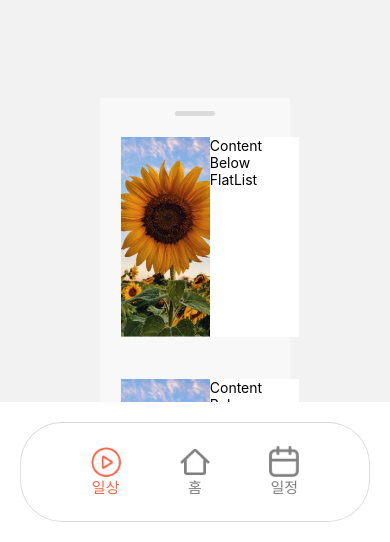
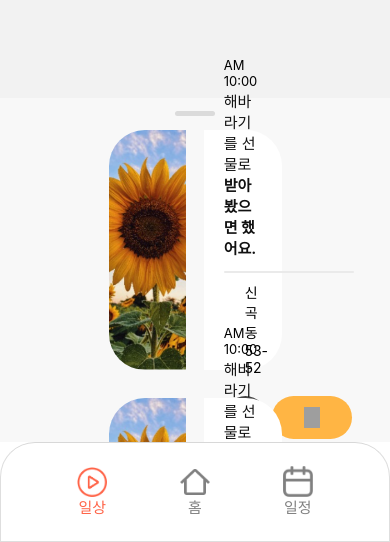
Before and after one commit to happy7yong/CoBal, a React Native app: screen / in a window 390 px wide. Shown: the part 302-844 px from the top of the page. Built offline with nearby package versions, Linux system fonts and the light colour scheme; grey boxes are pictures that could not be loaded.

Commit message:
Feat : 홈에 하트를 눌러주세요라는 문구가 들어감

```diff
--- a/App.tsx
+++ b/App.tsx
@@ -46,12 +46,12 @@ const App: React.FC = () => {
             );
           },
           tabBarStyle: {
-            borderRadius: 42,
+            borderTopLeftRadius: 35,
+            borderTopRightRadius: 35,
             borderColor: '#DEDEDE',
             borderWidth: 1,
             borderTopWidth: 1,
             height: 100,
-            margin: 20,
             elevation: 0,
             paddingRight: 40,
             paddingLeft: 40,
--- a/components/DailyScreen-styles.tsx
+++ b/components/DailyScreen-styles.tsx
@@ -45,7 +45,8 @@ export const styles = StyleSheet.create({
   dailyInner: {
     backgroundColor: '#F8F8F8',
     top: 0,
-    height: '70%',
+    width:'100%',
+    height: 500,
     alignItems: 'center',
   },
   innerBar: {
@@ -56,7 +57,7 @@ export const styles = StyleSheet.create({
     borderRadius: 20,
   },
   dailyContainer: {
-    margin: 20,
+    margin: 13,
     padding: 1,
     flexDirection: 'row',
     alignItems: 'center',
@@ -64,15 +65,55 @@ export const styles = StyleSheet.create({
   },
   rightContainer: {
     backgroundColor: '#FFFFFF',
-    width: '60%',
+    width: '45%',
+    padding:20,
+    justifyContent:'center',
     borderColor: '#E7E7E7',
-    height: 200,
+    height: 240,
+    borderTopRightRadius : 36,
+    borderBottomRightRadius : 36,
   },
   dailyContentImage: {
-    height: 200,
-    width: '60%',
+    height: 240,
+    width: '45%',
     resizeMode: 'cover',
+    borderTopLeftRadius : 36,
+    borderBottomLeftRadius : 36,
   },
+
+  TimeText:{
+      paddingBottom:1,
+      fontSize:13,
+      },
+  GPSText:{
+      paddingBottom:5,
+      paddingLeft:6,
+      },
+    thinkText1:{
+        color:'#111111',
+        fontSize:15,
+        },
+  thinkText2:{
+      color:'#111111',
+      fontSize:15,
+      fontWeight:'bold',
+      },
+  line:{
+      backgroundColor: '#EAEAEA',
+          width: 130,
+          height: 2,
+          marginTop: 13,
+          marginBottom: 9,
+          borderRadius: 20,
+      },
+  distanceImage:{
+      width:15,
+      resizeMode:'contain',
+      },
+  distance: {
+      flexDirection: 'row', // Row direction for horizontal alignment
+      alignItems: 'center', // Center align items vertically
+    },
   scrollViewContainer: {
     alignItems: 'center',
     height: '120%',
@@ -94,4 +135,42 @@ export const styles = StyleSheet.create({
     justifyContent: 'center',
     height: 200,
   },
+
+btnInner:{
+    flexDirection:'row',
+    },
+  soundContainer:{
+      width:43,
+      height:43,
+      marginTop:15,
+      borderRadius:50,
+
+      backgroundColor:'#444444',
+      justifyContent:'center',
+      alignItems:'center',
+      },
+
+  recorderContainer:{
+            width:80,
+            height:43,
+            marginTop:15,
+            margin:5,
+            borderRadius:50,
+
+            backgroundColor:'#FFB544',
+            justifyContent:'center',
+            alignItems:'center',
+      },
+
+       SIcon:{
+            width:'40%',
+            resizeMode:'contain',
+            },
+    RIcon:{
+            width:16,
+            height:21,
+            },
+
+       emptyContainer:{
+           },
 });
--- a/components/DailyScreen.tsx
+++ b/components/DailyScreen.tsx
@@ -75,17 +75,54 @@ const DailyScreen: React.FC = () => {
       <View style={styles.dailyInner}>
         <View style={styles.innerBar}></View>
             <View style={styles.dailyContainer}>
-          <Image source={require('../assets/png/Sunflower-image.png')} style={styles.dailyContentImage} />
+              <Image source={require('../assets/png/Sunflower-image.png')}
+              style={styles.dailyContentImage} />
               <View style={styles.rightContainer}>
-            <Text>Content Below FlatList</Text>
+                <Text style={styles.TimeText}>AM 10:00</Text>
+                <Text style={styles.thinkText1}>해바라기를 선물로</Text><Text style={styles.thinkText2}>받아봤으면 했어요.</Text>
+                <View style={styles.line}></View>
+                <View style={styles.distance}>
+                    <Image source={require('../assets/png/distance.png')}
+                                  style={styles.distanceImage} />
+                        <Text style={styles.GPSText}>신곡동 53-52</Text>
+                </View>
+                <View style={styles.btnInner}>
+                    <View style={styles.soundContainer}>
+                        <Image source={require('../assets/png/sound.png')}
+                          style={styles.SIcon} />
+                    </View>
+                    <View style={styles.recorderContainer}>
+                        <Image source={require('../assets/png/recorder.png')}
+                          style={styles.RIcon} />
+                    </View>
+                 </View>
               </View>
             </View>
         <View style={styles.dailyContainer}>
-          <Image source={require('../assets/png/Sunflower-image.png')} style={styles.dailyContentImage} />
+                      <Image source={require('../assets/png/Sunflower-image.png')}
+                      style={styles.dailyContentImage} />
                       <View style={styles.rightContainer}>
-            <Text>Content Below FlatList</Text>
+                        <Text style={styles.TimeText}>AM 10:00</Text>
+                        <Text style={styles.thinkText1}>해바라기를 선물로</Text><Text style={styles.thinkText2}>받아봤으면 했어요.</Text>
+                        <View style={styles.line}></View>
+                        <View style={styles.distance}>
+                            <Image source={require('../assets/png/distance.png')}
+                                          style={styles.distanceImage} />
+                                <Text style={styles.GPSText}>신곡동 53-52</Text>
+                        </View>
+                        <View style={styles.btnInner}>
+                            <View style={styles.soundContainer}>
+                                <Image source={require('../assets/png/sound.png')}
+                                  style={styles.SIcon} />
+                            </View>
+                            <View style={styles.recorderContainer}>
+                                <Image source={require('../assets/png/recorder.png')}
+                                  style={styles.RIcon} />
                             </View>
                          </View>
+                      </View>
+                    </View>
+                <View style={styles.emptyContainer}></View>
       </View>
     </ScrollView>
   );
--- a/components/HomeScreen-styles.tsx
+++ b/components/HomeScreen-styles.tsx
@@ -134,7 +134,11 @@ export const styles = StyleSheet.create({
 
         flexDirection:'row',
         alignItems:'center',
-        justifyContent:'center',
+        justifyContent:'between-space',
+    },
+    dailyTextContainer:{
+        marginRight:15,
+
     },
 
     dailyTextTime : {
@@ -146,7 +150,7 @@ export const styles = StyleSheet.create({
     dailyTextDate:{
         fontSize:40,
         color: '#111111',
-        fontWeight: '400',
+        fontWeight: '500',
         },
 
 
@@ -157,25 +161,53 @@ export const styles = StyleSheet.create({
         backgroundColor: '#F6F6F6',
         borderRadius: 30,
         margin: 11,
-        padding: 15,
+        padding: 12,
+        paddingBottom:20,
+        alignItems:'center',
+        justifyContent:'center',
+
       },
       dailyInner: {
-        flex: 1,
+        padding:25,
         justifyContent: 'center',
         alignItems: 'center',
       },
       imageInner: {
         flexDirection: 'row',
         alignItems: 'center', // Y축 정렬
+        padding:10,
       },
       SunFlowerImage: {
-        width: '25%',
-        height: 45,
+        width: '40%',
+        height: '110%',
         borderRadius: 50,
         marginRight: 10, // 이미지와 텍스트 사이의 여백
       },
       dailyText: {
-        fontSize: 18,
-        flexShrink: 1,
+//         flexShrink: 1,
       },
+        dailyTextFont:{
+//             fontSize: 18,
+            color:'#111111',
+            },
+
+       LikeContainer:{
+           backgroundColor: '#FFFFFF',
+           paddingLeft:10,
+           paddingRight:10,
+           height:40,
+           borderRadius:50,
+           alignSelf: 'flex-end',  // 위쪽에 배치
+           borderWidth:1.5,
+
+           borderColor:'#EFEFEF',
+           flexDirection:'row',
+           justifyContent:'center',
+           alignItems:'center',
+           },
+       favoriteHeart:{
+           width:20,
+           resizeMode:'contain',
+           margin:2,
+           },
 });
--- a/components/HomeScreen.tsx
+++ b/components/HomeScreen.tsx
@@ -70,8 +70,16 @@ const HomeScreen: React.FC = () => {
                 style={styles.SunFlowerImage}
               />
               <View style={styles.dailyText}>
-                <Text style={styles.dailyText.Text}>해바라기를 선물로 받아 봤으면 했어요.</Text>
+                <Text style={styles.dailyTextFont}>해바라기를 선물로 받아 봤으면 했어요.</Text>
               </View>
+            </View>
+
+            <View style={styles.LikeContainer}>
+                <Image
+                     source={require('../assets/png/favorite.png')} // 올바른 상대 경로로 변경
+                     style={styles.favoriteHeart}
+                />
+                <Text>를 눌러보세요!</Text>
             </View>
           </View>
         </View>
```
Also changed, not shown: assets/png/favorite.png. Lines whose indentation alone changed are shown as unchanged.
